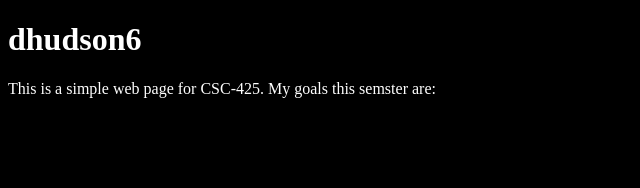
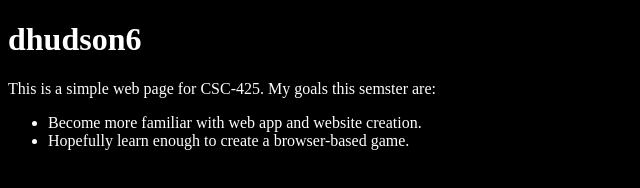
Before and after one commit to DHUDSON6/DHUDSON6, a plain HTML site: page index.html in a window 1280 px wide. Shown: the whole page, without its empty margins (0-640 px from the left). Drawn offline with Linux system fonts and the light colour scheme.

Commit message:
Update style.css

```diff
--- a/style.css
+++ b/style.css
@@ -1,4 +1,4 @@
-p, h1{
+p, h1, li{
   color: white;
 }
 
```
